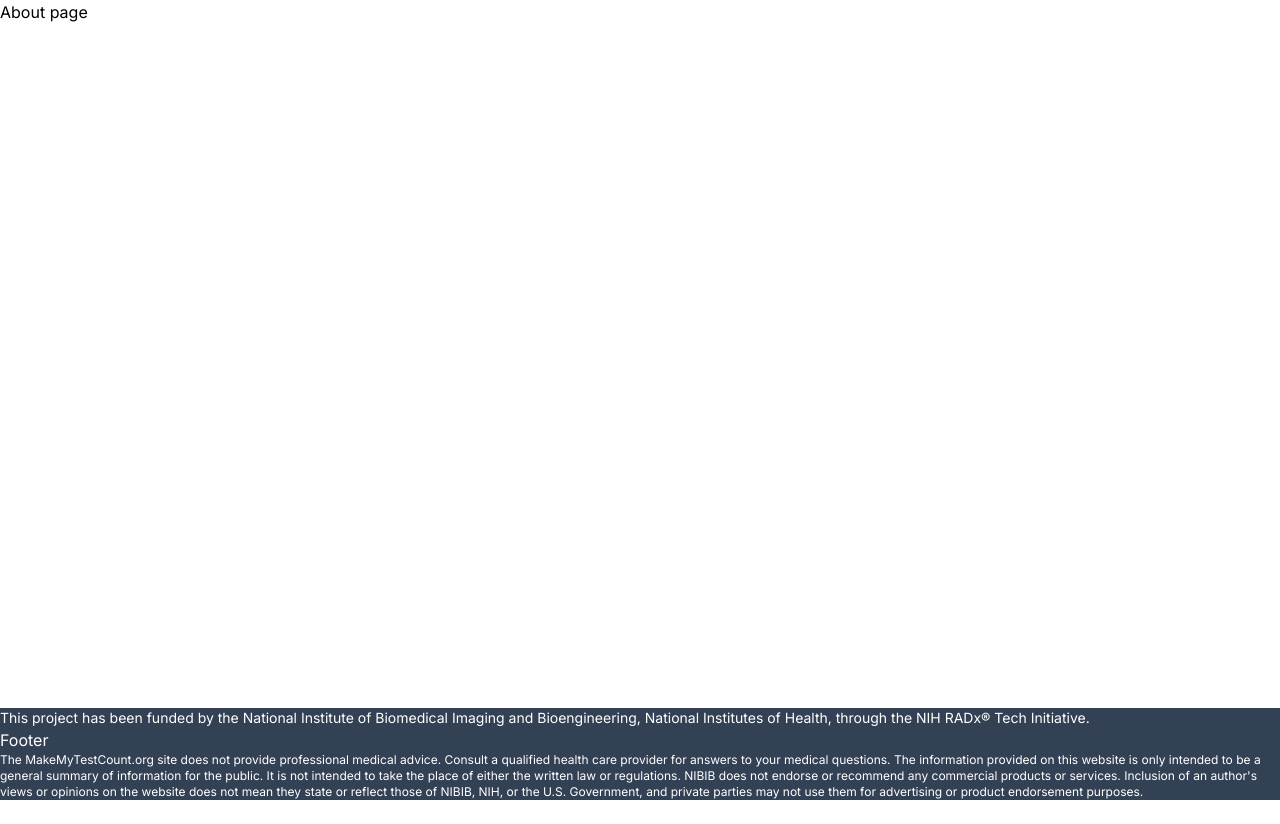
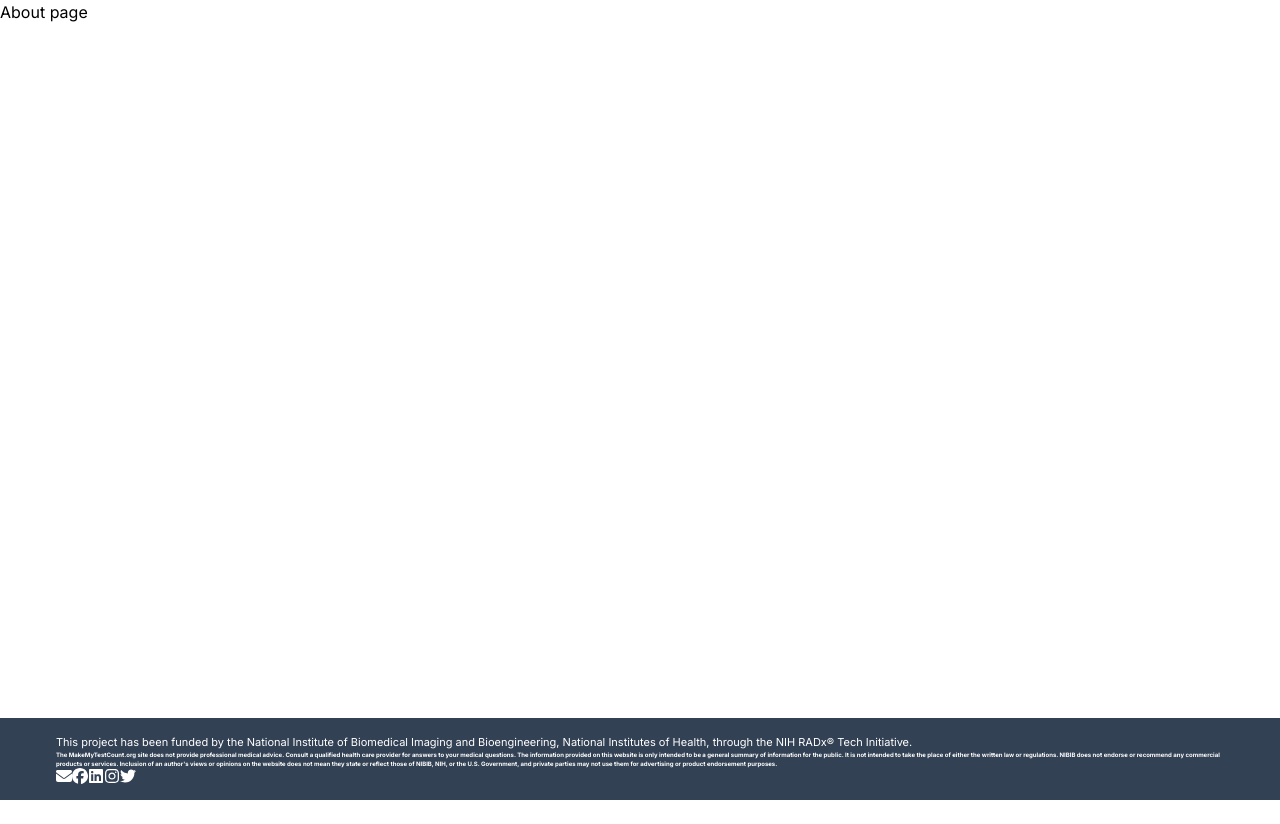
Before and after one commit to EmilyJarecki/TOP-Project, a Next.js app: page /about in a window 1280 px wide. Built offline with nearby package versions, Linux system fonts and the light colour scheme.

Commit message:
new component for social media icons imported via fontAwesome.

```diff
--- a/package.json
+++ b/package.json
@@ -9,6 +9,11 @@
     "lint": "next lint"
   },
   "dependencies": {
+    "@fortawesome/fontawesome-svg-core": "^6.4.0",
+    "@fortawesome/free-brands-svg-icons": "^6.4.0",
+    "@fortawesome/free-regular-svg-icons": "^6.4.0",
+    "@fortawesome/free-solid-svg-icons": "^6.4.0",
+    "@fortawesome/react-fontawesome": "^0.2.0",
     "eslint": "8.43.0",
     "eslint-config-next": "13.4.7",
     "next": "^13.4.7",
--- a/src/components/Footer.jsx
+++ b/src/components/Footer.jsx
@@ -1,28 +1,28 @@
 import React from "react";
+import SocialMedia from "./SocialMedia";
 
 const Footer = () => {
   return (
     <div className="flex flex-col min-h-screen ">
-        <div className="bg-slate-700 fixed bottom-0 text-white">
-      <div className="text-sm">
+      <div className="bg-slate-700 fixed bottom-0 text-white px-14 py-4">
+        <div className="text-[11px]">
           This project has been funded by the National Institute of Biomedical
           Imaging and Bioengineering, National Institutes of Health, through the
           NIH RADx® Tech Initiative.
         </div>
-      Footer
-      <div className="text-xs">
+        <div className="text-[6px] font-bold">
           The MakeMyTestCount.org site does not provide professional medical
           advice. Consult a qualified health care provider for answers to your
           medical questions. The information provided on this website is only
           intended to be a general summary of information for the public. It is
-        not intended to take the place of either the written law or regulations.
-        NIBIB does not endorse or recommend any commercial products or services.
-        Inclusion of an author's views or opinions on the website does not mean
-        they state or reflect those of NIBIB, NIH, or the U.S. Government, and
-        private parties may not use them for advertising or product endorsement
-        purposes.
+          not intended to take the place of either the written law or
+          regulations. NIBIB does not endorse or recommend any commercial
+          products or services. Inclusion of an author's views or opinions on
+          the website does not mean they state or reflect those of NIBIB, NIH,
+          or the U.S. Government, and private parties may not use them for
+          advertising or product endorsement purposes.
         </div>
-
+        <SocialMedia />
       </div>
     </div>
   );
--- /dev/null
+++ b/src/components/SocialMedia.jsx
@@ -0,0 +1,23 @@
+import React from 'react'
+import { render } from "react-dom";
+
+// get our fontawesome imports
+import { FontAwesomeIcon } from "@fortawesome/react-fontawesome";
+import { faFacebook } from "@fortawesome/free-brands-svg-icons";
+import { faEnvelope } from "@fortawesome/free-solid-svg-icons";
+import { faLinkedin } from "@fortawesome/free-brands-svg-icons";
+import { faInstagram } from "@fortawesome/free-brands-svg-icons";
+import { faTwitter } from "@fortawesome/free-brands-svg-icons";
+const SocialMedia = () => {
+  return (
+    <div className="flex">
+    <FontAwesomeIcon className="w-4" icon={faEnvelope} />
+    <FontAwesomeIcon className="w-4" icon={faFacebook} />
+    <FontAwesomeIcon className="w-4" icon={faLinkedin} />
+    <FontAwesomeIcon className="w-4" icon={faInstagram} />
+    <FontAwesomeIcon className="w-4" icon={faTwitter} />
+    </div>
+  )
+}
+
+export default SocialMedia
```
Also changed, not shown: 1 other file (tests, documents, lock files or other folders). Lines whose indentation alone changed are shown as unchanged.
